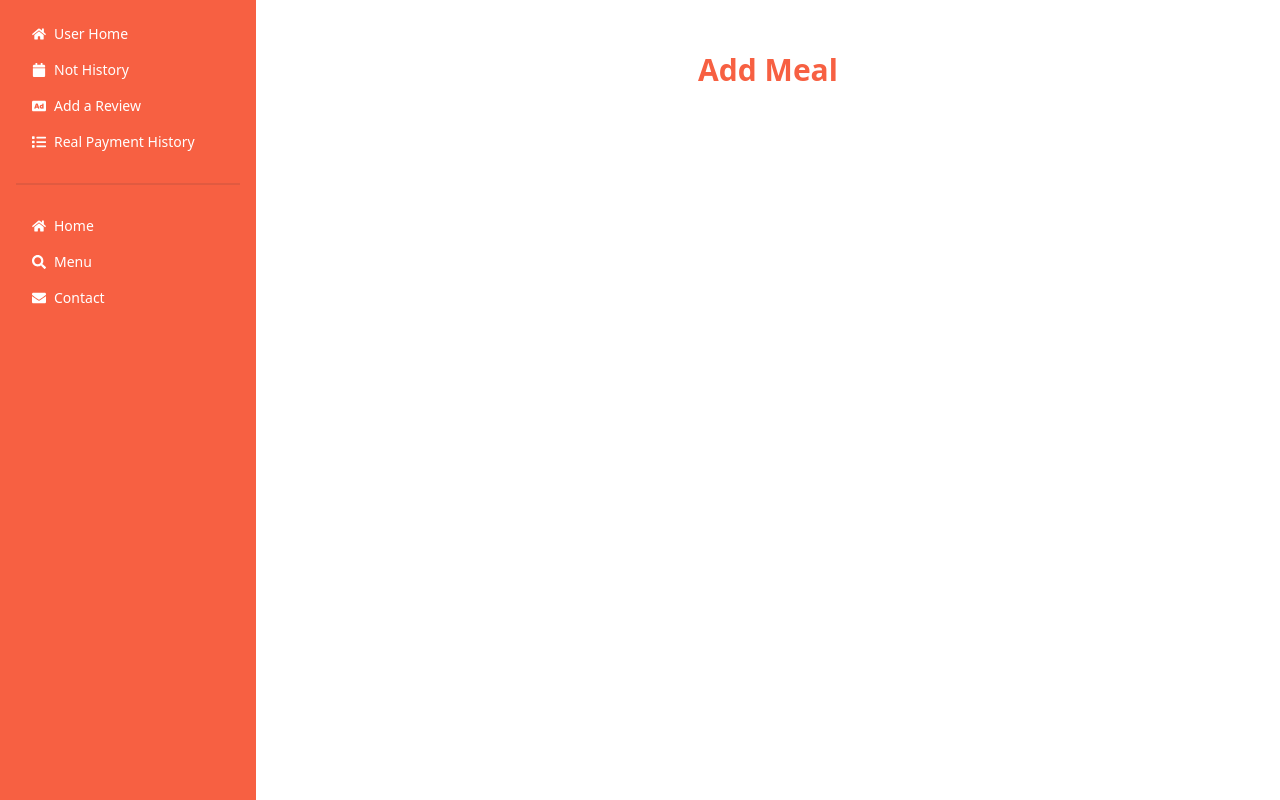
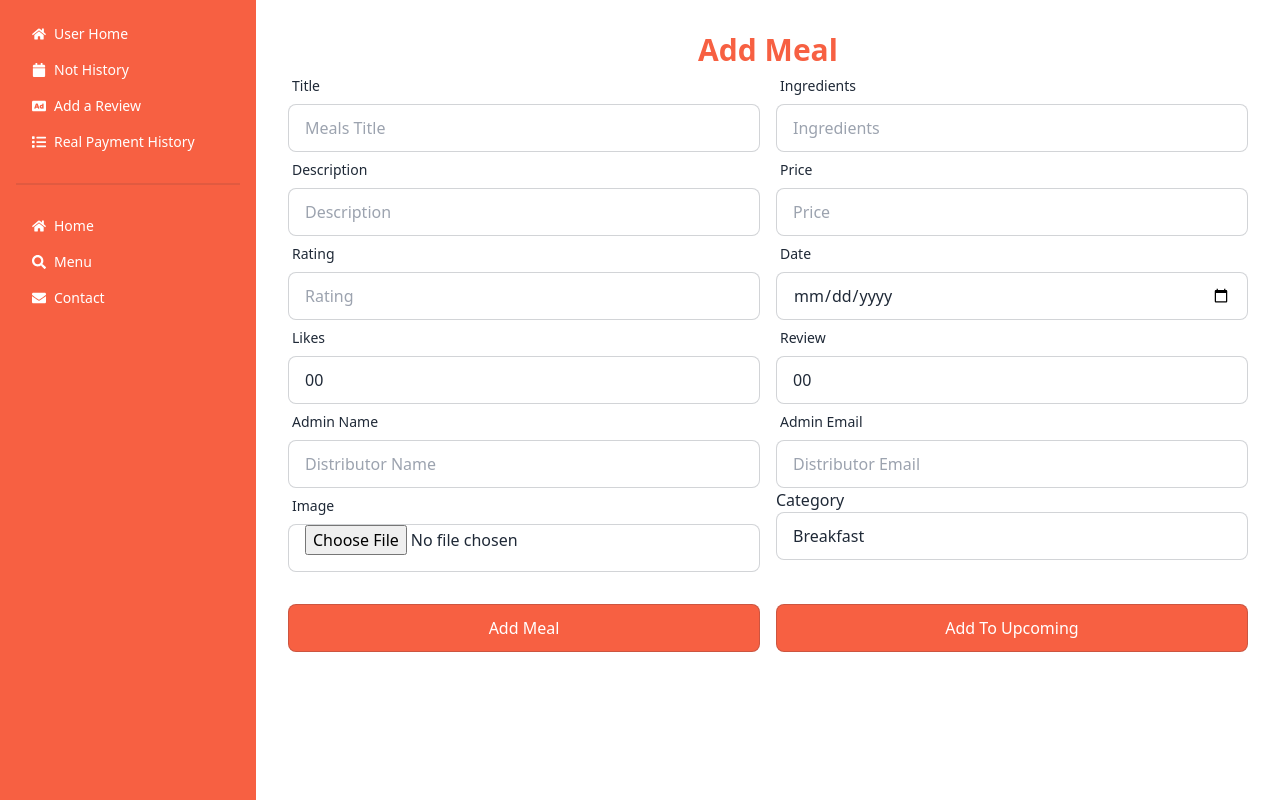
Before and after one commit to Tushar12152/meal-master-client, a React (Vite) app: page /dashboard/addmeal in a window 1280 px wide. Built offline with nearby package versions, Linux system fonts and the light colour scheme; no server answers.

Commit message:
data load from database for all meals

```diff
--- a/package.json
+++ b/package.json
@@ -18,9 +18,12 @@
     "prop-types": "^15.8.1",
     "react": "^18.2.0",
     "react-dom": "^18.2.0",
+    "react-hook-form": "^7.48.2",
     "react-hot-toast": "^2.4.1",
     "react-icons": "^4.12.0",
+    "react-rating": "^2.0.5",
     "react-router-dom": "^6.20.0",
+    "react-tabs": "^6.0.2",
     "sort-by": "^1.2.0",
     "sweetalert": "^2.1.2"
   },
--- /dev/null
+++ b/src/Components/MealsByCategory.jsx
@@ -0,0 +1,62 @@
+import { Tab, Tabs, TabList, TabPanel } from 'react-tabs';
+import 'react-tabs/style/react-tabs.css';
+import Title from '../Shared/Title'
+import Container from '../Layout/Container';
+import useAxiosSecure from './../Hooks/useAxiosSecure';
+import { useQuery } from '@tanstack/react-query';
+import MealsCard from './MealsCard';
+
+const MealsByCategory = () => {
+
+  const axiosSecure=useAxiosSecure()
+
+  const { data:meals=[] } = useQuery({
+   queryKey: ['meal'],
+   queryFn: async () =>{
+       const res=await axiosSecure.get('/meals')
+
+       return res.data
+   }
+
+ })
+
+console.log(meals);
+
+
+    return (
+     <Container>
+            <div className='my-20'>
+
+             <Title heading={'Our Meals'}></Title>
+
+             <Tabs>
+    <TabList>
+      <Tab>All</Tab>
+      <Tab>BreakFast</Tab>
+      <Tab>Lunch</Tab>
+      <Tab>Dinner</Tab>
+    </TabList>
+
+    <TabPanel>
+      {
+         meals.map(meal=><MealsCard key={meal._id} meal={meal}></MealsCard>)
+      }
+    </TabPanel>
+    <TabPanel>
+      <h2>break fast</h2>
+    </TabPanel>
+
+    <TabPanel>
+      <h2>lunch</h2>
+    </TabPanel>
+
+    <TabPanel>
+      <h2>dinner</h2>
+    </TabPanel>
+  </Tabs>
+        </div>
+     </Container>
+    );
+};
+
+export default MealsByCategory;
--- /dev/null
+++ b/src/Components/MealsCard.jsx
@@ -0,0 +1,39 @@
+import { FaRegStar, FaStar } from "react-icons/fa";
+
+import { PropTypes } from 'prop-types';
+import Rating from 'react-rating';
+import { Link } from "react-router-dom";
+const MealsCard = ({meal}) => {
+    const {_id,Title,description,price,imageUrl,rating}=meal
+
+    console.log('imageUrl---------->',imageUrl);
+    return (
+        <div className="card card-compact w-96 bg-base-100 shadow-xl">
+           <img src={imageUrl} alt="" />
+        <div className="card-body">
+          <h2 className="card-title">{Title}</h2>
+          <p>Price:$ {description}</p>
+          <p>Price:$ {price}</p>
+          <Rating
+         placeholderRating={rating}
+        emptySymbol={<FaRegStar />}
+         placeholderSymbol={<FaStar />}
+         fullSymbol={<FaStar />}
+            />
+          <div className="card-actions justify-end">
+           <Link to={`detail/${_id}`}>
+           <button className="btn bg-[#f76042] text-white">View Detail</button>
+           </Link>
+          </div>
+        </div>
+      </div>
+    );
+};
+
+
+MealsCard.propTypes={
+    meal:PropTypes.object,
+}
+
+
+export default MealsCard;
--- a/src/DashBoard/AddMeal.jsx
+++ b/src/DashBoard/AddMeal.jsx
@@ -1,9 +1,11 @@
 import Title from "../Shared/Title";
+import AddMealForm from "./AddMealForm";
 
 const AddMeal = () => {
     return (
         <div>
            <Title heading={'Add Meal '}></Title>
+           <AddMealForm></AddMealForm>
         </div>
     );
 };
--- a/src/DashBoard/AddMealForm.jsx
+++ b/src/DashBoard/AddMealForm.jsx
@@ -1,8 +1,204 @@
+import { useState } from "react";
+import { useForm } from "react-hook-form";
+import { imageUpload } from "../Api/UploadImage";
+import { useQuery } from "@tanstack/react-query";
+import useAxiosSecure from "../Hooks/useAxiosSecure";
+import useAuth from "../Hooks/useAuth";
+import swal from "sweetalert";
+
 
 const AddMealForm = () => {
+
+    const { user } = useAuth()
+    const userEmail=user?.email
+     const axiosSecure=useAxiosSecure()
+
+    const { data=[] } = useQuery({
+     queryKey: ['users'],
+     queryFn: async () =>{
+         const res=await axiosSecure.get(`/users/${userEmail}`)
+
+         return res.data
+     }
+
+   })
+
+
+
+
+
+
+
+
+    const [category, setCategory] = useState('');
+
+    const handleSelectChange = (event) => {
+      setCategory(event.target.value);
+    };
+
+    const { register, handleSubmit, formState: { errors }, } = useForm();
+
+    const onSubmit = async (data) => {
+      try {
+        const imageFile = data.image[0];
+
+        const imageUrl = await imageUpload(imageFile);
+        // console.log('Image URL--------->', imageUrl.data.url_viewer);
+        const image=imageUrl?.data?.url_viewer
+
+
+        const meal = { ...data, Category: category, imageUrl: image };
+        // console.log( meal);
+
+
+        const res=await axiosSecure.post('/meals',meal)
+        if(res?.data?.insertedId){
+            swal("Wow!", "Your Meal is uploaded Succesfully", "success")
+        }
+
+
+
+
+
+      } catch (error) {
+        console.error('Error uploading image:', error);
+      }
+    };
+
+
+
     return (
         <div>
+               <form onSubmit={handleSubmit(onSubmit)}>
 
+
+      <div className="lg:flex gap-4">
+      <div className="form-control w-[50%]">
+          <label className="label">
+            <span className="label-text">Title</span>
+          </label>
+          <input  {...register("Title")} type="text" placeholder="Meals Title" className="input input-bordered" required />
+        </div>
+
+      <div className="form-control  w-[50%]">
+          <label className="label">
+            <span className="label-text">Ingredients</span>
+          </label>
+          <input  {...register("ingredients")} type="text" placeholder="Ingredients" className="input input-bordered" required />
+        </div>
+      </div>
+
+
+      <div className="lg:flex gap-4">
+      <div className="form-control w-[50%]">
+          <label className="label">
+            <span className="label-text">Description</span>
+          </label>
+          <input  {...register("description")} type="text" placeholder="Description" className="input input-bordered" required />
+        </div>
+
+      <div className="form-control  w-[50%]">
+          <label className="label">
+            <span className="label-text">Price</span>
+          </label>
+          <input  {...register("price")} type="text" placeholder="Price" className="input input-bordered" required />
+        </div>
+      </div>
+
+
+      <div className="lg:flex gap-4">
+      <div className="form-control w-[50%]">
+          <label className="label">
+            <span className="label-text">Rating</span>
+          </label>
+          <input  {...register("rating")} type="text" placeholder="Rating" className="input input-bordered" required />
+        </div>
+
+      <div className="form-control  w-[50%]">
+          <label className="label">
+            <span className="label-text">Date</span>
+          </label>
+          <input  {...register("date")} type="date" placeholder="Date" className="input input-bordered" required />
+        </div>
+      </div>
+
+
+
+
+
+      <div className="lg:flex gap-4">
+      <div className="form-control w-[50%]">
+          <label className="label">
+            <span className="label-text">Likes</span>
+          </label>
+          <input defaultValue='00' {...register("likes")} type="text" placeholder="Likes"  className="input input-bordered" required />
+        </div>
+
+      <div className="form-control  w-[50%]">
+          <label className="label">
+            <span className="label-text">Review</span>
+          </label>
+          <input defaultValue='00'  {...register("review")} type="text" placeholder="Review" className="input input-bordered" required />
+        </div>
+      </div>
+
+
+      <div className="lg:flex gap-4">
+      <div className="form-control w-[50%]">
+          <label className="label">
+            <span className="label-text">Admin Name</span>
+          </label>
+          <input defaultValue={ data?.name} {...register("admin_name")} type="text" placeholder="Distributor Name" className="input input-bordered" required />
+        </div>
+
+      <div className="form-control  w-[50%]">
+          <label className="label">
+            <span className="label-text">Admin Email</span>
+          </label>
+          <input defaultValue={data.email}  {...register("admin_email")} type="email" placeholder="Distributor Email" className="input input-bordered" required />
+        </div>
+      </div>
+
+
+      <div className="lg:flex gap-4">
+      <div className="form-control w-[50%]">
+          <label className="label">
+            <span className="label-text">Image</span>
+          </label>
+          <input  {...register("image")} type="file" placeholder=""   accept='image/*' id="image" className="input input-bordered" required />
+        </div>
+
+      <div className="form-control  w-[50%]">
+
+          <label htmlFor="selectOption">Category</label>
+      <select className="input input-bordered" id="category" name="category" value={category} onChange={handleSelectChange}>
+        <option value="breakfast">Breakfast</option>
+        <option value="lunch">Lunch</option>
+        <option value="dinner">Dinner</option>
+
+      </select>
+        </div>
+      </div>
+
+
+
+      <div className=" lg:flex gap-4 mt-8">
+      <div className="form-control w-[50%]">
+
+          <input  type="submit" value='Add Meal'  className="input input-bordered bg-[#f76042] text-white" />
+        </div>
+
+      <div className="form-control  w-[50%]">
+
+          <input value='Add To Upcoming'   type="submit" className="input input-bordered bg-[#f76042] text-white"  />
+        </div>
+      </div>
+
+      {/* errors will return when field validation fails  */}
+      {errors.exampleRequired && <span>This field is required</span>}
+
+
+    </form>
         </div>
     );
 };
--- a/src/Pages/Home.jsx
+++ b/src/Pages/Home.jsx
@@ -1,9 +1,12 @@
 import Banner from "../Components/Banner";
+import MealsByCategory from "../Components/MealsByCategory";
 
 const Home = () => {
     return (
         <div>
               <Banner></Banner>
+
+              <MealsByCategory></MealsByCategory>
         </div>
     );
 };
--- a/src/Shared/Title.jsx
+++ b/src/Shared/Title.jsx
@@ -4,13 +4,13 @@ import PropTypes from 'prop-types';
 const Title = ({heading}) => {
     return (
         <div>
-            <h2 className='text-center font-bold text-3xl text-[#f76042] mt-5'>{heading}</h2>
+            <h2 className='text-center font-bold text-3xl text-[#f76042] '>{heading}</h2>
         </div>
     );
 };
 
 Title.propTypes = {
-
+    heading:PropTypes.node,
 };
 
 export default Title;
```
Also changed, not shown: src/Components/MealDetails.jsx (added), 1 other file (tests, documents, lock files or other folders).
